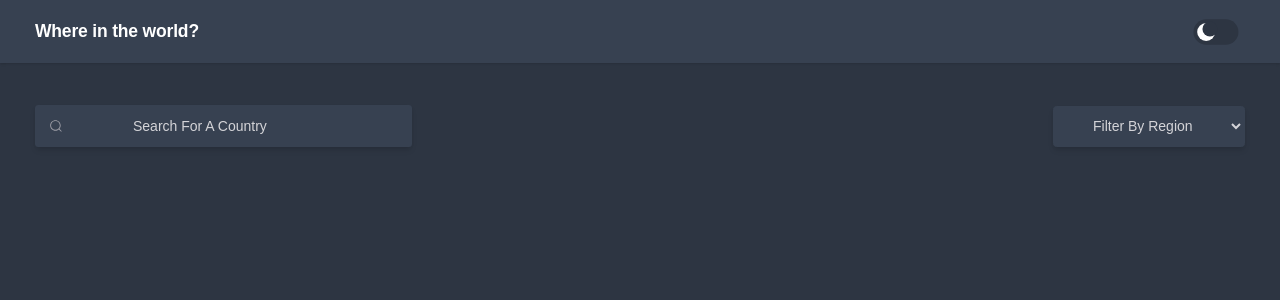
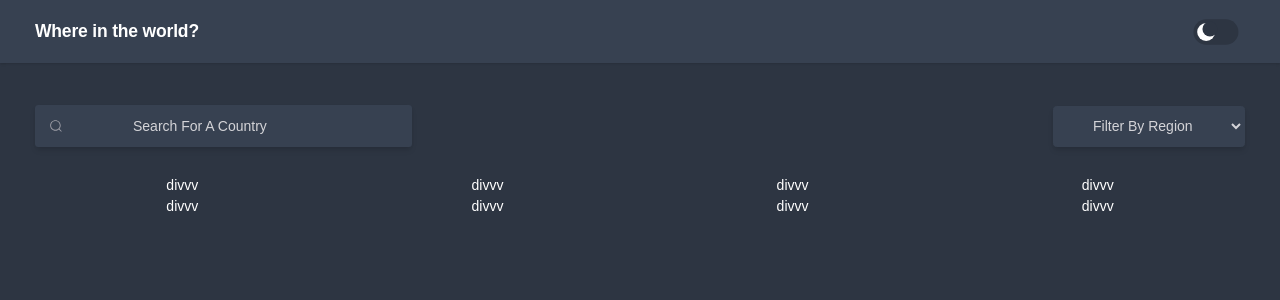
Before and after one commit to imedisa/Countries-pro, a Vue app: page / in a window 1280 px wide. Shown: the top 300 px of the page. Built offline with nearby package versions, Linux system fonts and the light colour scheme; a web font is replaced by a local one.

Commit message:
define main content and grid and cols

```diff
--- a/src/pages/FirstPage.vue
+++ b/src/pages/FirstPage.vue
@@ -1,27 +1,54 @@
 <template>
-  <div class="mt-5 md:mt-8 px-10 py-4 flex flex-col md:flex-row md:justify-between items-center">
+  <div class="px-10 py-4">
+    <div
+      class="mt-5 md:mt-8 flex flex-col md:flex-row md:justify-between items-center"
+    >
       <!-- SEARCH -->
-    <div class=" shadow-md rounded relative flex items-center">
-      <svg class="icon"  aria-hidden="true" viewBox="0 0 24 24">
+      <div class="shadow-md rounded relative flex items-center">
+        <svg class="icon" aria-hidden="true" viewBox="0 0 24 24">
           <g>
-          <path class="absolute"
+            <path
+              class="absolute"
               d="M21.53 20.47l-3.66-3.66C19.195 15.24 20 13.214 20 11c0-4.97-4.03-9-9-9s-9 4.03-9 9 4.03 9 9 9c2.215 0 4.24-.804 5.808-2.13l3.66 3.66c.147.146.34.22.53.22s.385-.073.53-.22c.295-.293.295-.767.002-1.06zM3.5 11c0-4.135 3.365-7.5 7.5-7.5s7.5 3.365 7.5 7.5-3.365 7.5-7.5 7.5-7.5-3.365-7.5-7.5z"
             ></path>
           </g>
         </svg>
-      <input placeholder="Search For A Country" type="search" class="text-white placeholder:text-secondary-dark  rounded md:px-28 px-14 py-3  bg-header-dark " />
+        <input
+          placeholder="Search For A Country"
+          type="search"
+          class="text-white placeholder:text-secondary-dark rounded md:px-28 px-14 py-3 bg-header-dark"
+        />
       </div>
       <!-- FILTER -->
 
-    <div class="relative ">
+      <div class="relative">
         <select
-        class="block  w-full shadow-md bg-header-dark border border-header-dark text-secondary-dark py-3 px-14 md:px-10 mt-4 md:mt-0 rounded  focus:outline-none focus:bg-header-dark focus:border-gray-500"
+          class="block w-full shadow-md bg-header-dark border border-header-dark text-secondary-dark py-3 px-14 md:px-10 mt-4 md:mt-0 rounded focus:outline-none focus:bg-header-dark focus:border-gray-500"
           id="grid-state"
         >
           <option>Filter By Region</option>
           <option>Missouri</option>
           <option>Texas</option>
         </select>
+      </div>
+    </div>
+    <!-- CONTENT -->
+    <div class="flex flex-col mt-8">
+      <div class="text-center gap-x-3 grid grid-cols-2 sm:grid-cols-4 flex-row">
+        <div class="">divvv</div>
+        <div class="">divvv</div>
+        <div class="">divvv</div>
+        <div class="">divvv</div>
+      </div>
+
+      <div
+        class="text-center justify-between gap-x-3 grid grid-cols-2 sm:grid-cols-4 flex-row"
+      >
+        <div class="">divvv</div>
+        <div class="">divvv</div>
+        <div class="">divvv</div>
+        <div class="">divvv</div>
+      </div>
     </div>
   </div>
 </template>
```
Lines whose indentation alone changed are shown as unchanged.
